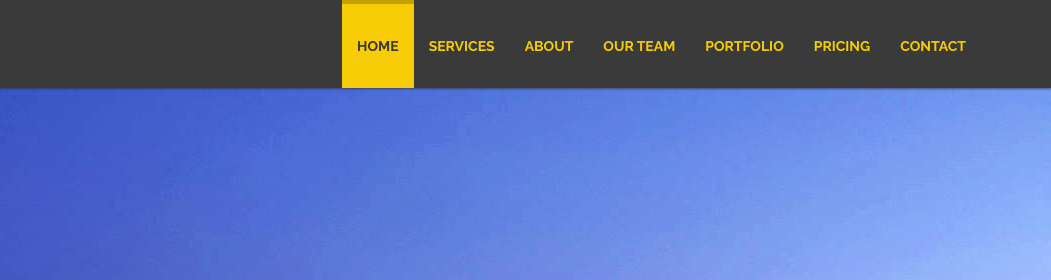
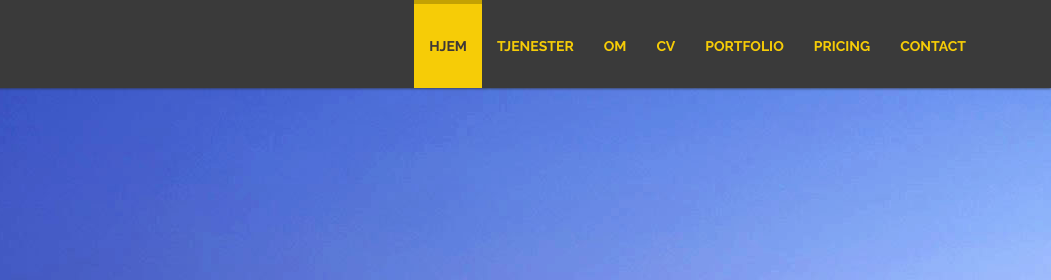
Before and after one commit to LarsFlem/Website-test, a plain HTML site: page index.html in a window 1280 px wide. Shown: the top 280 px of the page, 229-1280 px from the left. Drawn offline with Linux system fonts and the light colour scheme.

Commit message:
Update index.html

```diff
--- a/index.html
+++ b/index.html
@@ -5,7 +5,7 @@
     <meta name="viewport" content="width=device-width, initial-scale=1.0">
     <meta name="description" content="">
     <meta name="author" content="webthemez">
-    <title>Golden-Hotel-Free-HTML5-Bootstrap-Web-Template</title>
+    <title>Maritime Automation Website</title>
 	<!-- core CSS -->
     <link href="css/bootstrap.min.css" rel="stylesheet">
     <link href="css/font-awesome.min.css" rel="stylesheet">
@@ -39,10 +39,10 @@
 
                 <div class="collapse navbar-collapse navbar-right">
                     <ul class="nav navbar-nav">
-                        <li class="scroll active"><a href="#home">Home</a></li>
-                        <li class="scroll"><a href="#services">Services</a></li>
-                        <li class="scroll"><a href="#about">About</a></li>
-                        <li class="scroll"><a href="#our-team">Our Team</a></li>
+                        <li class="scroll active"><a href="#home">Hjem</a></li>
+                        <li class="scroll"><a href="#services">Tjenester</a></li>
+                        <li class="scroll"><a href="#about">Om</a></li>
+                        <li class="scroll"><a href="#our-team">CV</a></li>
 						<li class="scroll"><a href="#portfolio">Portfolio</a></li>
                         <li class="scroll"><a href="#pricing">Pricing</a></li>
                         <li class="scroll"><a href="#contact-us">Contact</a></li>
@@ -88,12 +88,12 @@
 			</div><!-- /slider-wrapper -->
 
     </section><!--/#main-slider-->
-
+<!--
  <section id="services" >
         <div class="container">
 
             <div class="section-header">
-                <h2 class="section-title wow fadeInDown">Our Services</h2>
+                <h2 class="section-title wow fadeInDown">Mine Tjenester</h2>
                 <p class="wow fadeInDown">Lorem ipsum dolor sit amet, consectetur adipiscing elit. Praesent eget risus vitae massa <br> semper aliquam quis mattis quam.</p>
             </div>
 
@@ -174,7 +174,7 @@
             </div><!--/.row-->
         </div><!--/.container-->
     </section><!--/#services-->
-
+-->
 
  <section id="about">
         <div class="container">
```
